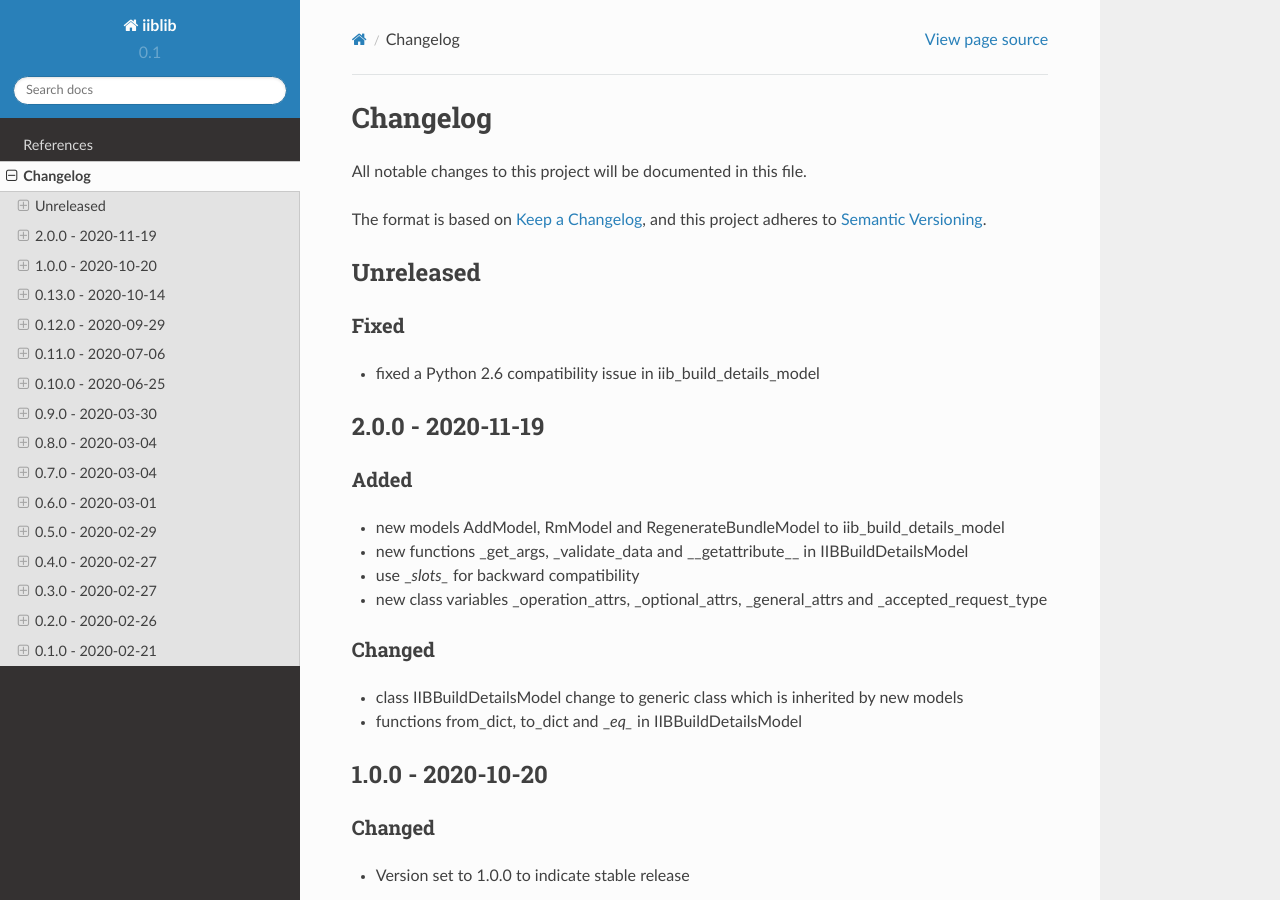
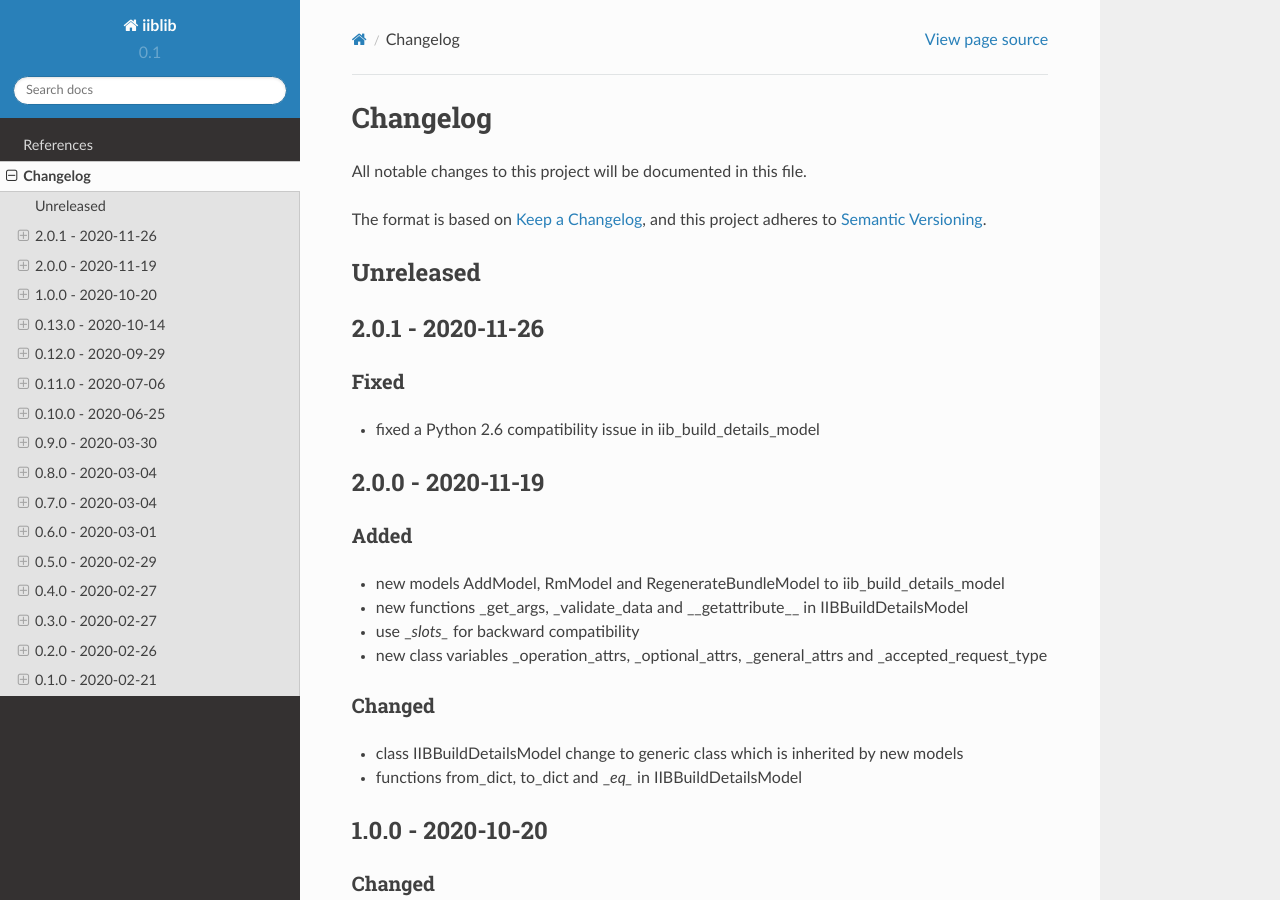
Before and after one commit to release-engineering/iiblib, a Sphinx documentation site: the page built from docs/source/CHANGELOG.md, in a window 1280 px wide and 900 px high. Built offline with Sphinx 7.4.7 and the Read the Docs theme 2.0.0, drawn with Linux system fonts in a browser that asks for light colours.

Commit message:
Update changelog for v2.0.1

```diff
--- a/docs/source/CHANGELOG.md
+++ b/docs/source/CHANGELOG.md
@@ -6,6 +6,8 @@ The format is based on [Keep a Changelog](https://keepachangelog.com/en/1.0.0/),
 and this project adheres to [Semantic Versioning](https://semver.org/spec/v2.0.0.html).
 
 ## Unreleased
+
+## 2.0.1 - 2020-11-26
 
 ### Fixed
 
```
